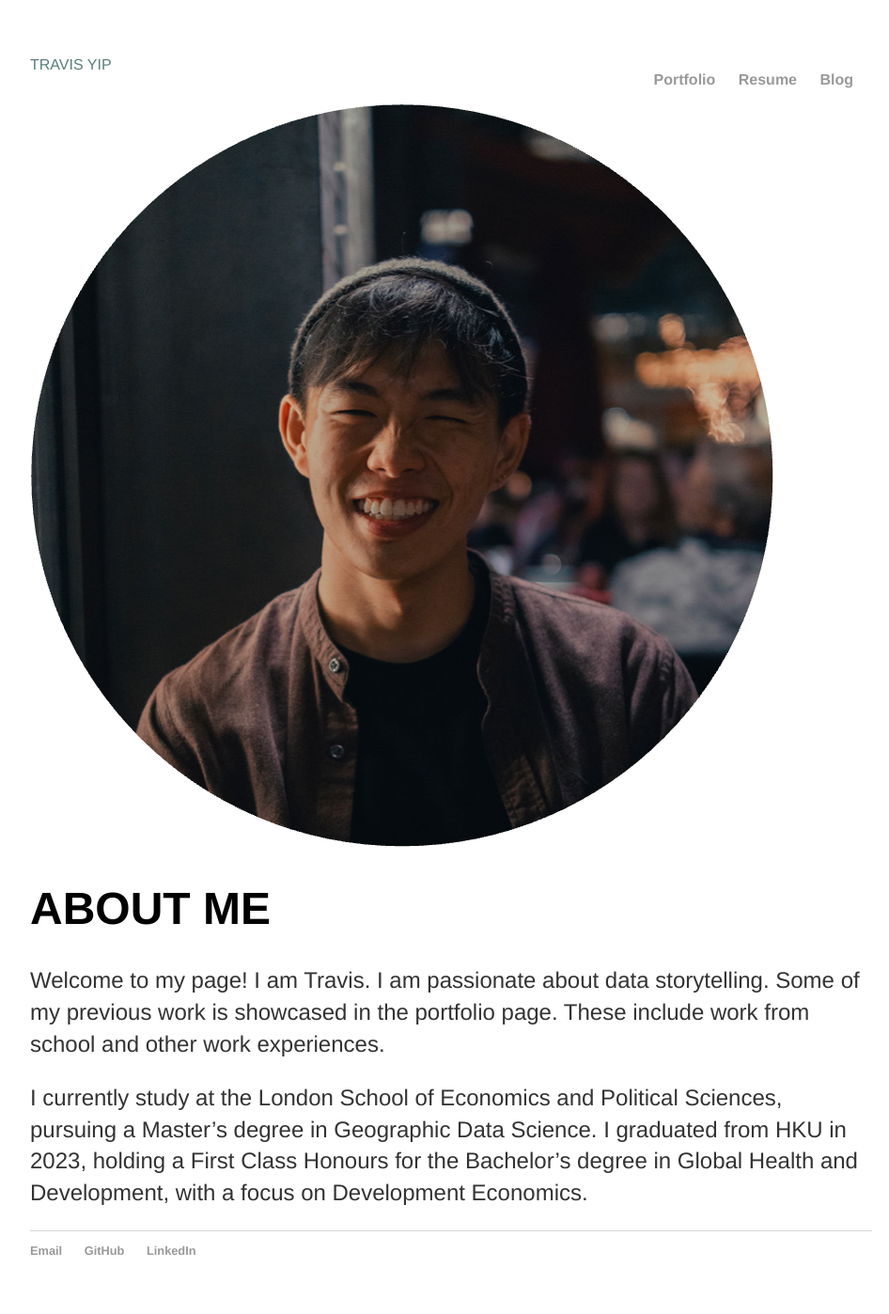
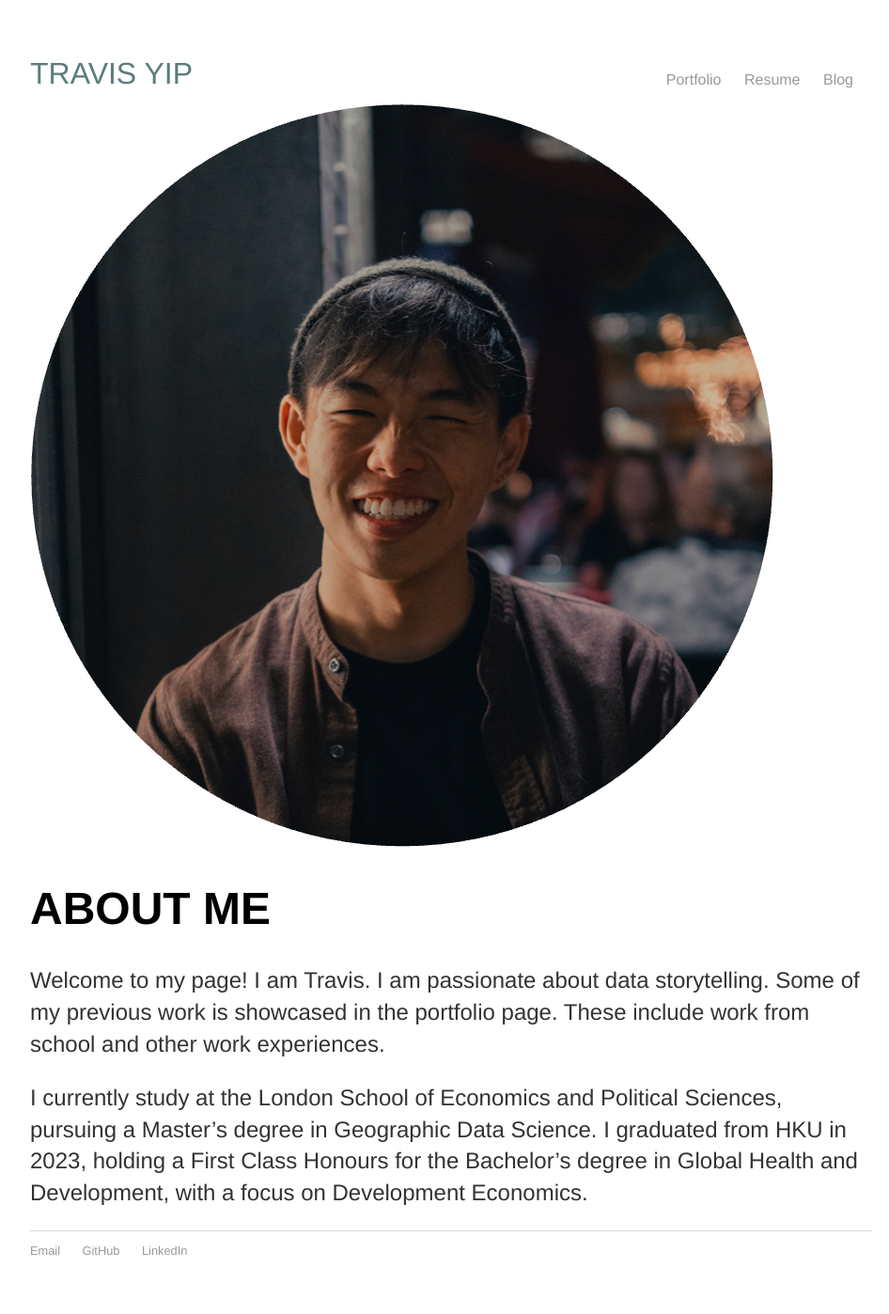
Before and after one commit to cwtravisyip/cwtravisyip.github.io, a Jekyll site: the page built from index.html, in a window 1280 px wide. Shown: the whole page at 94% size, without its empty margins (160-1106 px from the left). Built offline with Jekyll 4.4.1, drawn with Linux system fonts in a browser that asks for light colours.

Commit message:
Update main css

```diff
--- a/CSS/main.css
+++ b/CSS/main.css
@@ -10,6 +10,7 @@ header {
 
 header div a {
     font-family:'Helvetica', 'Arial', 'Sans-Serif';
+    font-size: 2em;
     padding: 0px;
     color:#5A7D7C;
     display: inline;
@@ -19,7 +20,6 @@ nav ul, footer ul {
     font-family:'Helvetica', 'Arial', 'Sans-Serif';
     padding: 0px;
     list-style: none;
-    font-weight: bold;
 }
 nav ul li, footer ul li {
     display: inline;
```
